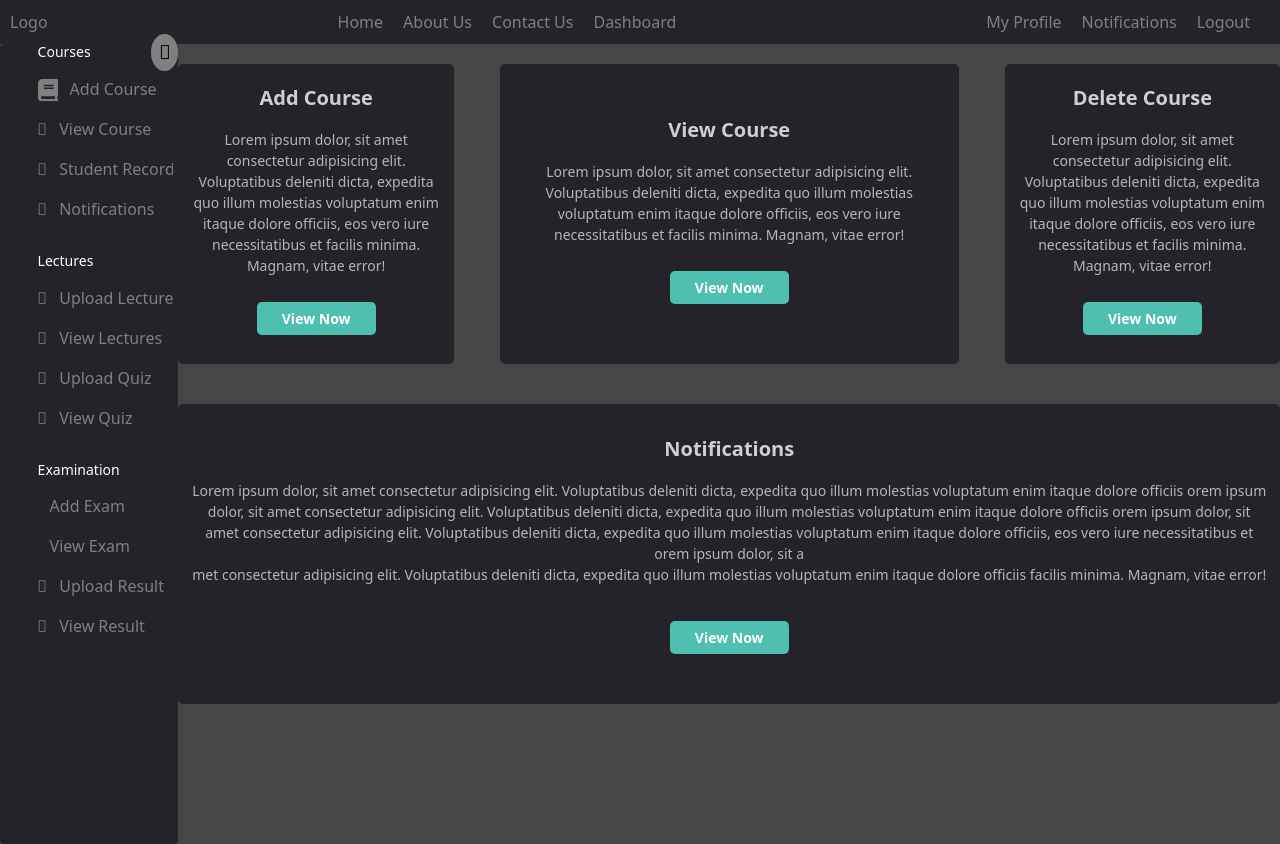
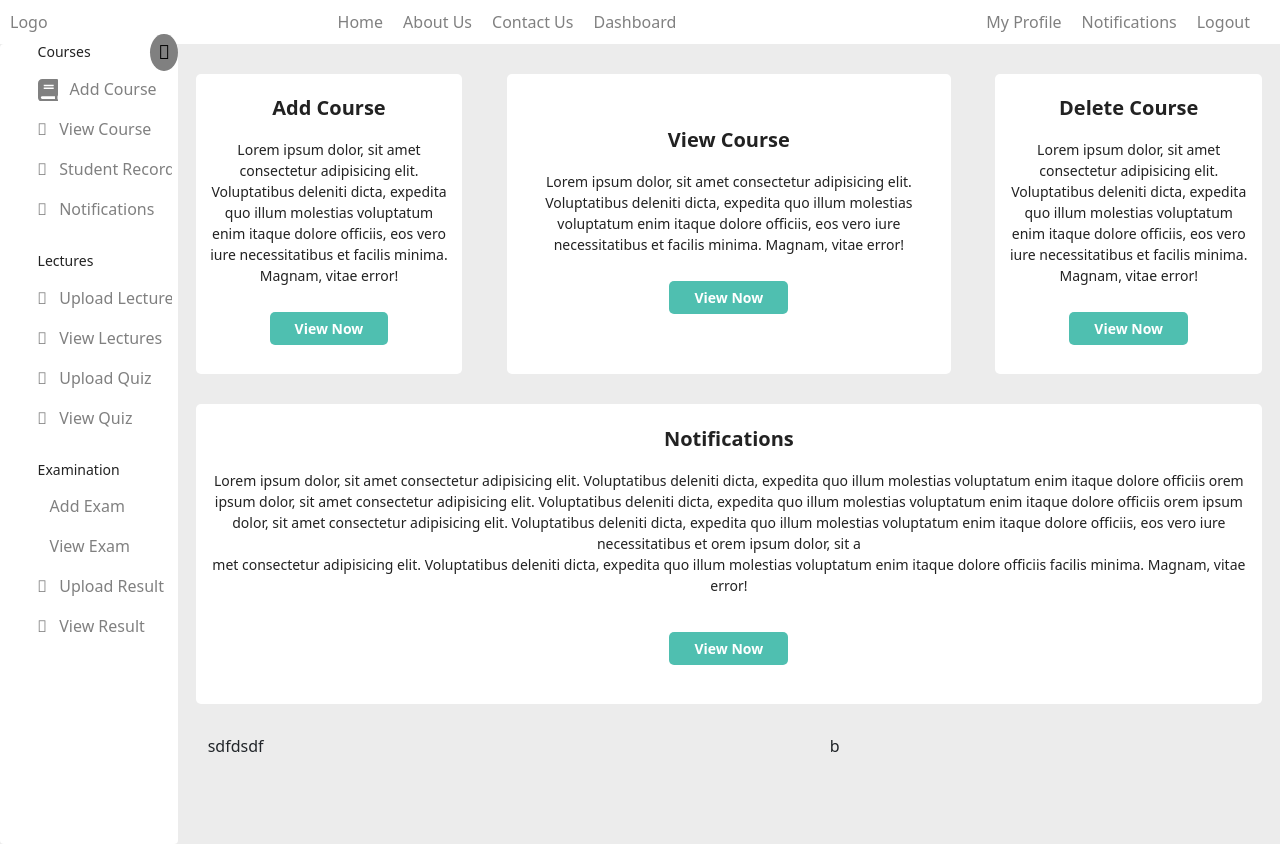
Before and after one commit to NaumanSaleem22/FYP-Frontend, a plain HTML site: page index.html in a window 1280 px wide. Drawn offline with nearby package versions, Linux system fonts and the light colour scheme.

Commit message:
theme color fixed

```diff
--- a/assets/css/index.css
+++ b/assets/css/index.css
@@ -13,7 +13,8 @@
    justify-content: space-between;
    align-items: center;
    padding: 10px 10px;
-   background-color:rgb(35, 35, 41);
+   background-color:rgb(255, 255, 255);
+
    color: gray;
  }
  .nav-links{
@@ -26,22 +27,22 @@
   padding: 0px 10px;
  }
  .nav-links li:hover{
- color:white;
+ color:rgb(0, 0, 0);
  font-weight: 600;
  }
 .wrapper-main{
   display: flex;
   min-height: 100vh;
   font: 16/1.1 "Roboto", sans-serif;
-  background:  rgb(70, 70, 70)
+  background:  rgb(236, 236, 236);
 
 }
 .sidebar {
   flex-basis: 13rem;
   min-width: 3rem;
 
-  background-color:rgb(35, 35, 41);
-  color:white;
+  background-color:rgb(255, 255, 255);
+    color: rgb(34, 34, 34);
   border-radius: 0.25rem;
   box-shadow: var(--shadow);
   position: relative;
@@ -148,7 +149,7 @@ font-size:14px;
 .nav__item:focus-within .nav__link-text {
   font-weight: 600;
   font-size: 0.95rem;
-  color: white;
+  color: rgb(0, 0, 0);
 }
 
 
@@ -173,15 +174,15 @@ font-size:14px;
 
 /* Main body css Starts */
 
-.spacer{
-  height: 20px;
-}
+ .main-div-home{
+   padding: 20px 20px;
+ }
 .row1{
-  margin: 40px 0px;
+  margin: 30px 0px;
 }
 .first-row-col1,.first-row-col2,.first-row-col3{
-  background-color:rgb(35, 35, 41);
-  color: white;
+  background-color:rgb(255, 255, 255);
+  color: rgb(0, 0, 0);
   text-align: center;
   padding:10px;
   border-radius: 5px;
@@ -195,11 +196,11 @@ font-size:14px;
 
 .div-title{
   font-weight: 600;
-  color: rgb(207, 207, 207);
+  color: rgb(34, 34, 34);
   font-size: 20px;
 }
 .div-text{
-  color: rgb(182, 182, 182);
+  color:  rgb(34, 34, 34);
   font-size: 14px;
 }
 .row1-button-div{
@@ -219,8 +220,8 @@ font-size:14px;
  transition: 0.5s ease-in;
 }
 .second-row-col1{
-  background-color:rgb(35, 35, 41);
-  color: rgb(182, 182, 182);
+  background-color:rgb(255, 255, 255);
+  color: rgb(0, 0, 0);
   text-align: center;
   padding:10px;
   border-radius: 5px;
--- a/index.html
+++ b/index.html
@@ -18,13 +18,14 @@
     <div>
       Logo
     </div>
-    <ul class="nav-links">
+
+   <div> <ul class="nav-links nav-links-mid">
       <li>Home</li>
       <li>About Us</li>
       <li>Contact Us</li>
       <li>Dashboard</li>
     </ul>
-
+  </div>
     <div>
       <ul class="nav-links">
         <li>My Profile</li>
@@ -147,7 +148,7 @@
     <!-- Sidebar Ends -->
 
     <!-- Body Starts -->
-    <div class="container main-div-home">
+    <div class="container main-div-home" style="padding: 30px 30px;">
     <div class="spacer">
 
     </div>
@@ -240,6 +241,17 @@
 
       </div>
 
+      <div class="row row3 justify-content-between">
+        <div class="col-xl-5">
+<table>
+  sdfdsdf
+</table>
+        </div>
+        <div class="col-xl-5">
+b
+        </div>
+      </div>
+
     </div>
   </div>
   <script src="assets/js/index.js">
```
